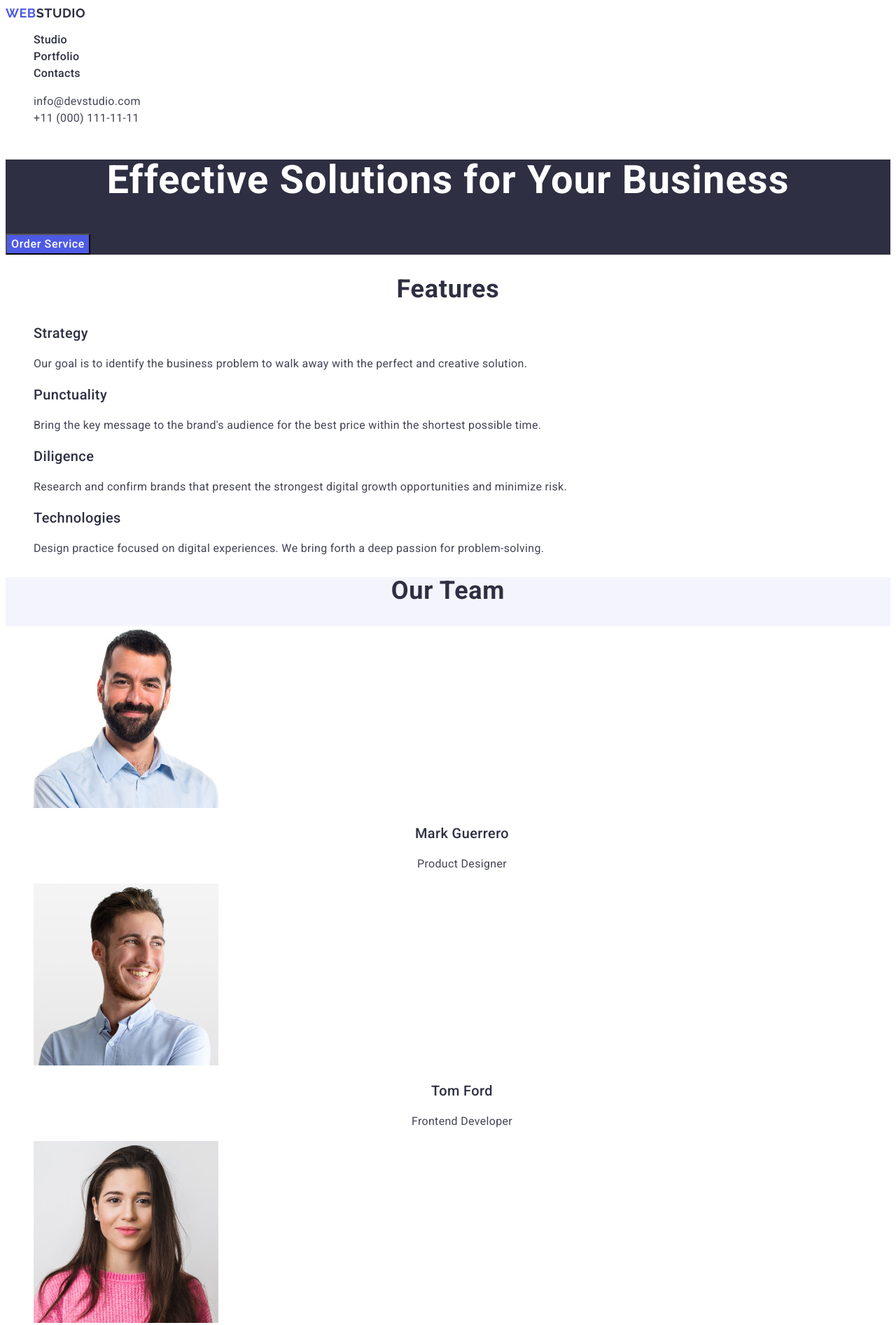
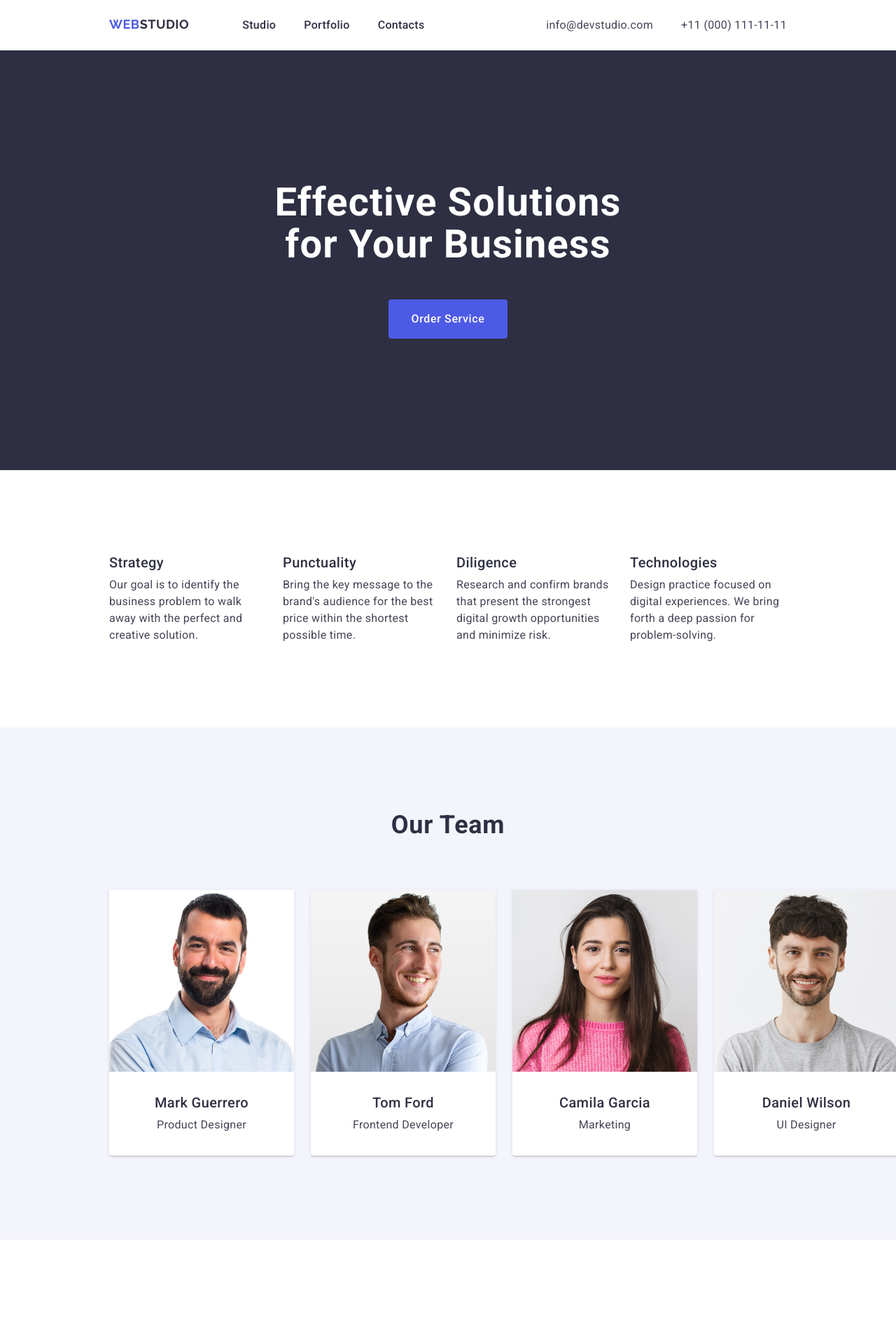
Before and after one commit to lazareva-portfolio/goit-markup-hw-03, a plain HTML site: page index.html in a window 1280 px wide. Shown: the top 1894 px of the page at 70% size. Drawn offline with nearby package versions, Linux system fonts and the light colour scheme.

Commit message:
HW3, try 1

```diff
--- a/css/styles.css
+++ b/css/styles.css
@@ -2,19 +2,49 @@ body{
     font-family: "Roboto", sans-serif;
     background-color: #FFFFFF;
     color: #434455;
+    box-sizing: border-box;
 }
 
-ul{
+*{
+    box-sizing: border-box;
+}
+
+ul, ol{
     list-style-type: none;
+    margin: 0;
+    padding-left: 0;
 }
 a{
     text-decoration: none;
 }
+h1, h2, h3, h4, h5, h6, p{
+    margin: 0;
+}
+img{
+    display: block;
+}
+
+.container {
+    max-width: 1440px;
+    padding-left:  156px;
+    padding-right:  156px;
+    margin: 0 auto;
+    }
 
 /* ----------HEADER-------- */
 
 .header-nav {
+    display: flex;
+    gap: 76px;
 }
+
+.header-container{
+    display: flex;
+    padding-top: 24px;
+    padding-bottom: 24px;
+    justify-content: space-between;
+}
+
 .header-logo, .footer-logo {
     color: #4D5AE5;
     font-family: "Raleway", sans-serif;
@@ -30,6 +60,8 @@ a{
 }
 
 .header-list {
+    display: flex;
+    gap: 40px;
 }
 .header-list-item {
 }
@@ -51,6 +83,8 @@ color: #404BBF;
     font-style: normal;
 }
 .header-address-list {
+    display: flex;
+    gap: 40px;
 }
 .header-address-item {
 
@@ -71,6 +105,7 @@ color: #404BBF;
 
 .banner {
     background-color: #2E2F42;
+    padding: 188px 0;
 }
 
 .banner-title {
@@ -79,6 +114,9 @@ color: #404BBF;
     font-size: 56px;
     line-height: 1.07;
     letter-spacing: 0.02em;
+    max-width: 496px;
+    margin: 0 auto 48px;
+
 }
 .banner-btn {
     color: #FFFFFF;
@@ -89,6 +127,11 @@ color: #404BBF;
     background-color: #4D5AE5;
     font-family: inherit;
     cursor: pointer;
+    border-radius: 4px;
+    border: 0;
+    padding: 16px 32px;
+    margin: 0 auto;
+    display: block;
 }
 .banner-btn:hover,
 .banner-btn:focus{
@@ -105,13 +148,32 @@ h2{
 
 /* --------Features-------- */
 
+.visually-hidden {
+    position: absolute;
+    width: 1px;
+    height: 1px;
+    margin: -1px;
+    border: 0;
+    padding: 0;
+
+    white-space: nowrap;
+    clip-path: inset(100%);
+    clip: rect(0 0 0 0);
+    overflow: hidden;
+  }
+
 .features {
+    padding-top: 120px;
+    padding-bottom: 120px;
 }
 .features-title {
 }
 .features-list {
+    display: flex;
+    gap: 24px;
 }
 .features-list-items {
+    flex-basis: calc((100% - 24px * 3) / 4);
 }
 .features-subtitle, .portfolio-subtitle  {
     color: #2E2F42;
@@ -119,6 +181,7 @@ h2{
     font-weight: 500;
     line-height: 1.2;
     letter-spacing: 0.02em;
+    margin-bottom: 8px;
 }
 .features-text {
     font-size: 16px;
@@ -130,14 +193,30 @@ h2{
 
 .team {
     background-color: #F4F4FD;
+    padding-top: 120px;
+    padding-bottom: 120px;
 }
+
+.team-title{
+    margin-bottom: 72px;
+}
+
 .team-list {
-    background-color: #FFFFFF;
+    display: flex;
+    gap: 24px;
 }
 .team-list-item {
     background-color: #FFFFFF;
+    padding-bottom: 32px;
+    flex-basis: calc((100% - 24px * 3) / 4);
+    border-radius: 0px 0px 4px 4px;
+    box-shadow: 0px 2px 1px 0px rgba(46, 47, 66, 0.08),
+                0px 1px 1px 0px rgba(46, 47, 66, 0.16),
+                0px 1px 6px 0px rgba(46, 47, 66, 0.08);
+
 }
 .team-photo {
+    margin-bottom: 32px;
 }
 .team-subtitle {
     color: #2E2F42;
@@ -145,6 +224,7 @@ h2{
     font-weight: 500;
     line-height: 1.2;
     letter-spacing: 0.02em;
+    margin-bottom: 8px;
 }
 .team-position, .portfolio-text {
     font-size: 16px;
@@ -159,22 +239,42 @@ h2{
 /* --------Portfolio-------- */
 
 .portfolio {
+    padding-top: 120px;
+    padding-bottom: 120px;
 }
 .portfolio-title {
+    margin-bottom: 72px;
 }
 .portfolio-list {
+    display: flex;
+    flex-wrap: wrap;
+    gap:48px 24px;
 }
 .portfolio-list-item {
+    flex-basis: calc((100% - 24px * 2) / 3);
+    padding-bottom: 32px;
 }
 .portfolio-project-img {
+
+}
+
+.portfolio-item-container{
+    padding: 32px 16px;
+    border: 1px solid #E7E9FC;
+    border-top: 0;
 }
 
 .footer {
     background-color: #2E2F42;
+    padding-top: 100px;
+    padding-bottom: 100px;
 }
 
 footer .logo-color{
     color: #F4F4FD;
+}
+
+.footer-logo{
 }
 
 .footer-text {
@@ -182,6 +282,8 @@ footer .logo-color{
     font-size: 16px;
     line-height: 1.5;
     letter-spacing: 0.02em;
+    width: 264px;
+    margin-top: 16px;
 }
 
 /* --------footer-------- */
--- a/index.html
+++ b/index.html
@@ -3,6 +3,7 @@
 <head>
     <meta charset="UTF-8">
     <meta name="viewport" content="width=device-width, initial-scale=1.0">
+    <link rel="stylesheet" href="https://cdnjs.cloudflare.com/ajax/libs/modern-normalize/2.0.0/modern-normalize.min.css">
     <link rel="stylesheet" href="css/styles.css">
     <link rel="preconnect" href="https://fonts.googleapis.com">
 <link rel="preconnect" href="https://fonts.gstatic.com" crossorigin>
@@ -11,6 +12,7 @@
 </head>
 <body>
     <header>
+        <div class="container header-container">
             <nav class="header-nav">
                 <a href="/" class="header-logo">Web<span class="logo-color">Studio</span></a>
                 <ul class="header-list">
@@ -35,14 +37,18 @@
                     </li>
                 </ul>
             </address>
+    </div>
     </header>
     <main>
         <section class="banner">
+            <div class="container">
                 <h1 class="banner-title">Effective Solutions
                     for Your Business</h1>
                 <button type="button" class="banner-btn">Order Service</button>
+            </div>
         </section>
         <section class="features">
+            <div class="container">
                 <h2 class="features-title visually-hidden">Features</h2>
                 <ul class="features-list">
                     <li class="features-list-items">
@@ -63,8 +69,10 @@
                         <p class="features-text">Design practice focused on digital experiences. We bring forth a deep passion for problem-solving.</p>
                     </li>
                 </ul>
+            </div>
         </section>
         <section class="team">
+            <div class="container">
                 <h2 class="team-title">Our Team</h2>
                 <ul class="team-list">
                     <li class="team-list-item">
@@ -88,46 +96,63 @@
                         <p class="team-position">UI Designer</p>
                     </li>
                 </ul>
+            </div>
         </section>
         <section class="portfolio">
+            <div class="container">
                 <h2 class="portfolio-title">Our Portfolio</h2>
                 <ul class="portfolio-list">
                     <li class="portfolio-list-item">
                         <img src="./images/project1.jpg" alt="Project 1: Banking App" width="360" height="300" class="portfolio-project-img">
+                        <div class="portfolio-item-container">
                             <h3 class="portfolio-subtitle">Banking App</h3>
                             <p class="portfolio-text">App</p>
+                    </div>
                     </li>
                     <li class="portfolio-list-item">
                         <img src="./images/project2.jpg" alt="Project 2: Cashless Payment" width="360" height="300" class="portfolio-project-img">
+                        <div class="portfolio-item-container">
                             <h3 class="portfolio-subtitle">Cashless Payment</h3>
                             <p class="portfolio-text">Marketing</p>
+                        </div>
                     </li>
                     <li class="portfolio-list-item">
                         <img src="./images/project3.jpg" alt="Project 3: Meditation App" width="360" height="300" class="portfolio-project-img">
+                        <div class="portfolio-item-container">
                             <h3 class="portfolio-subtitle">Meditation App</h3>
                             <p class="portfolio-text">App</p>
+                        </div>
                     </li>
                     <li class="portfolio-list-item">
                         <img src="./images/project4.jpg" alt="Project 4: Taxi Service" width="360" height="300" class="portfolio-project-img">
+                        <div class="portfolio-item-container">
                             <h3 class="portfolio-subtitle">Taxi Service</h3>
                             <p class="portfolio-text">Marketing</p>
+                        </div>
                     </li>
                     <li class="portfolio-list-item">
                         <img src="./images/project5.jpg" alt="Project 5: Screen Illustrations" width="360" height="300" class="portfolio-project-img">
+                        <div class="portfolio-item-container">
                             <h3 class="portfolio-subtitle">Screen Illustrations</h3>
                             <p class="portfolio-text">Design</p>
+                        </div>
                     </li>
                     <li class="portfolio-list-item">
                         <img src="./images/project6.jpg" alt="Project 6: Online Courses" width="360" height="300" class="portfolio-project-img">
+                        <div class="portfolio-item-container">
                             <h3 class="portfolio-subtitle">Online Courses</h3>
                             <p class="portfolio-text">Marketing</p>
+                        </div>
                     </li>
                 </ul>
+            </div>
         </section>
     </main>
     <footer class="footer">
+        <div class="container">
             <a href="./index.html" class="footer-logo">Web<span class="logo-color">Studio</span></a>
             <p class="footer-text">Increase the flow of customers and sales for your business with digital marketing & growth solutions.</p>
+            </div>
     </footer>
 </body>
 </html>
```
Lines whose indentation alone changed are shown as unchanged.
